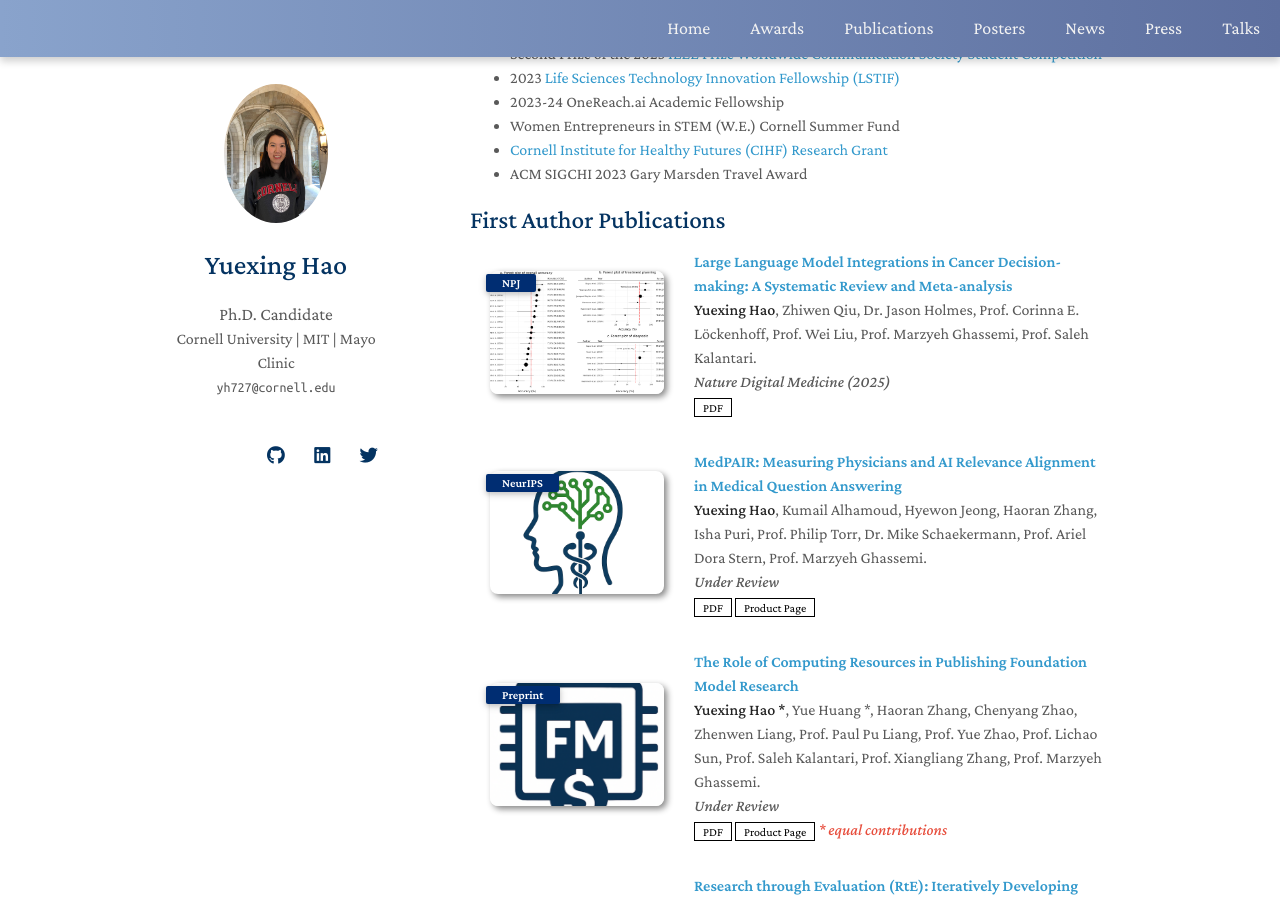
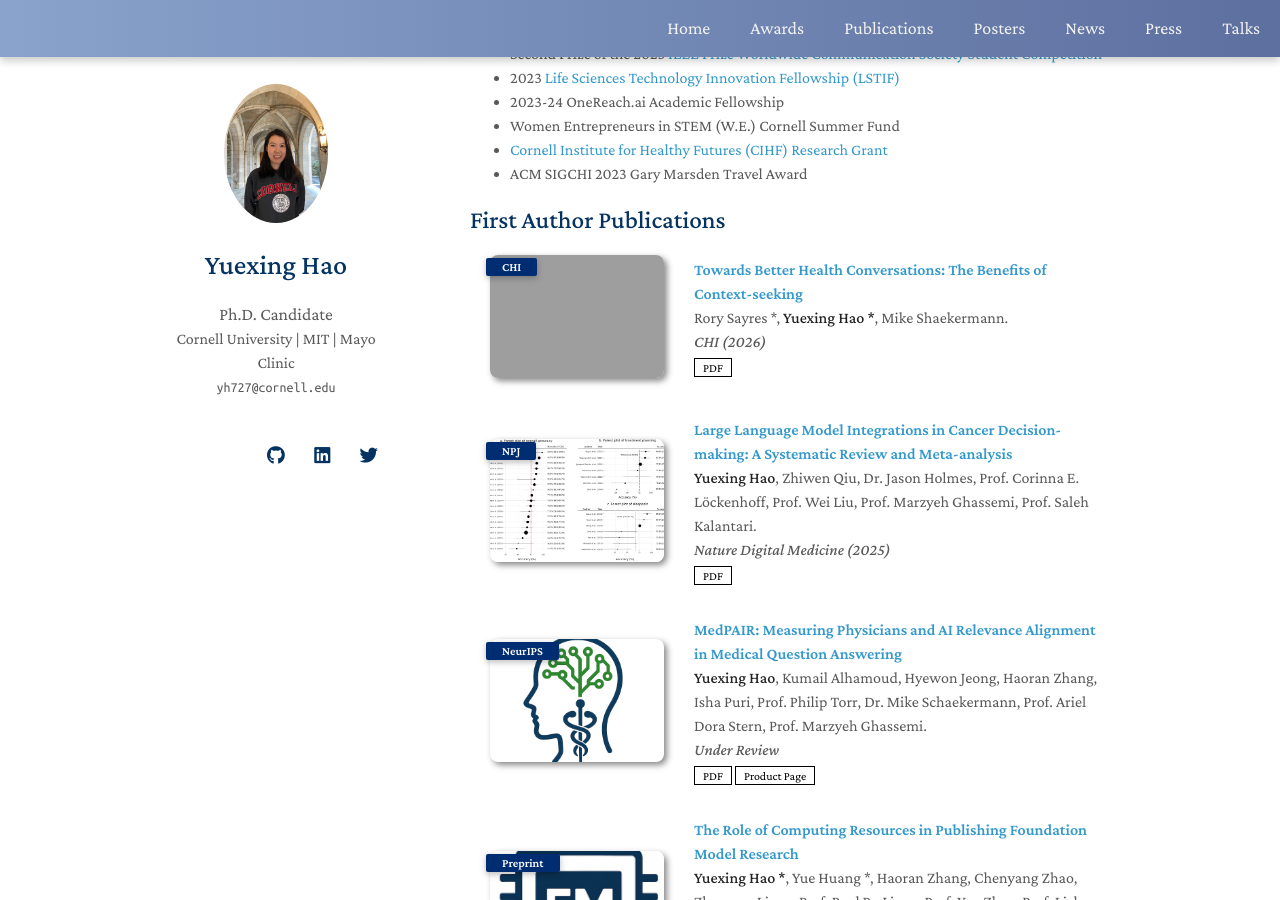
Before and after one commit to YuexingHao/Yuexing-Hao, a Jekyll site: the page built from index.md, in a window 1280 px wide and 900 px high, scrolled down 1121 px. Built offline with Jekyll 4.4.1, drawn with Linux system fonts in a browser that asks for light colours; nearby versions of some CDN libraries; a style sheet for code colours, icons or effects is not loaded; our own code applies the rules of GitHub Pages for plain Markdown files; grey boxes are pictures that could not be loaded.

Commit message:
Update publications.yml

```diff
--- a/_data/publications.yml
+++ b/_data/publications.yml
@@ -1,4 +1,11 @@
 main:
+
+  - title: "Towards Better Health Conversations: The Benefits of Context-seeking"
+    authors: Rory Sayres *, <strong>Yuexing Hao *</strong>, Mike Shaekermann.
+    conference_short: CHI
+    conference: CHI (2026)
+    pdf: https://www.nature.com/articles/s41746-025-01824-7
+    image: ./assets/img/SankeyDiagram.jpg
 
   - title: "Large Language Model Integrations in Cancer Decision-making: A Systematic Review and Meta-analysis"
     authors: <strong>Yuexing Hao</strong>, Zhiwen Qiu, Dr. Jason Holmes, Prof. Corinna E. Löckenhoff, Prof. Wei Liu, Prof. Marzyeh Ghassemi, Prof. Saleh Kalantari.
```
